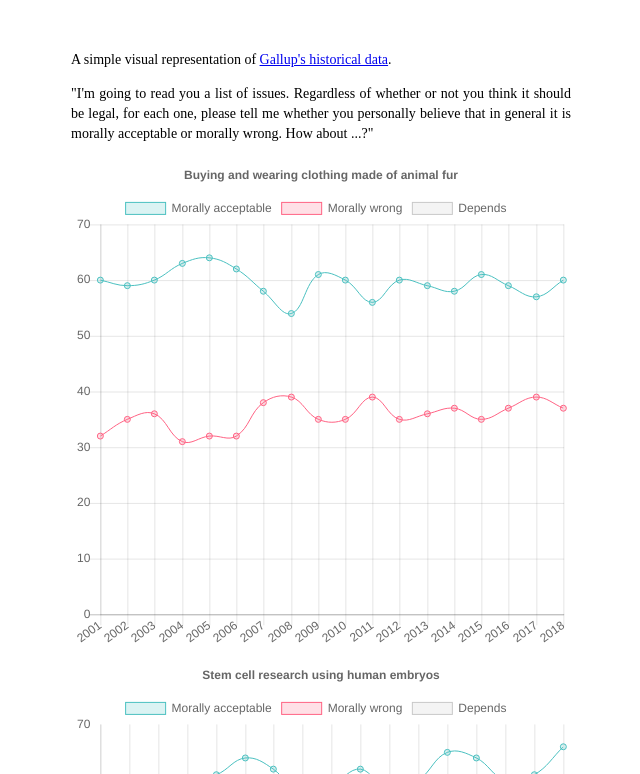
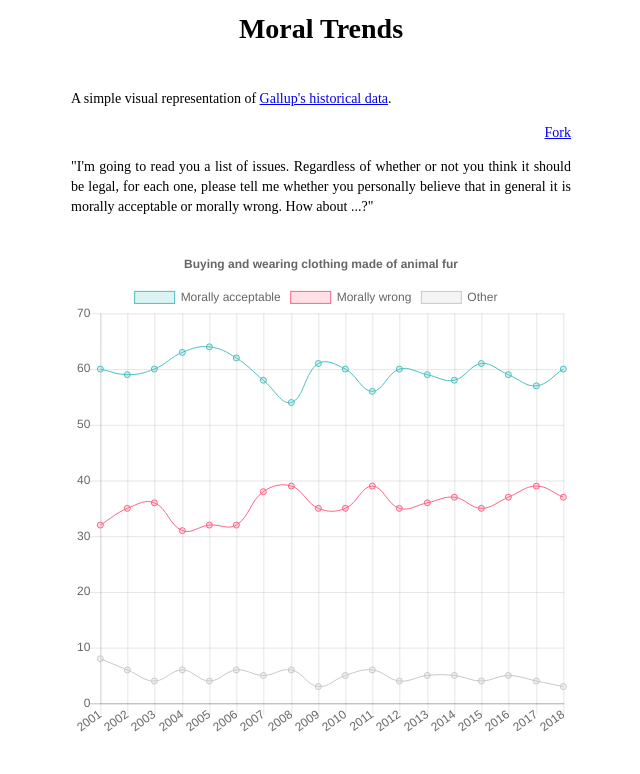
Before and after one commit to benji/moral-trends, a plain HTML site: page index.html in a window 1280 px wide. Shown: the top 774 px of the page, without its empty margins (319-959 px from the left). Drawn offline with Linux system fonts and the light colour scheme.

Commit message:
Merging no opinion and depends

```diff
--- a/index.html
+++ b/index.html
@@ -9,19 +9,19 @@
 </head>
 
 <body>
+  <h1>Moral Trends</h1>
   <div id="container">
     <p>A simple visual representation of
       <a href="https://news.gallup.com/poll/1681/moral-issues.aspx">Gallup's historical data</a>.
+    </p>
+    <p id="fork-p">
+      <a class="github-button" href="https://github.com/benji/moral-trends/fork" aria-label="Fork me on GitHub">Fork</a>
     </p>
     <p style="text-align:justify">
       "I'm going to read you a list of issues. Regardless of whether or not you think it should be legal, for each one, please
       tell me whether you personally believe that in general it is morally acceptable or morally wrong. How about ...?"
     </p>
     <div id="charts"></div>
-
-    <p>
-      <a class="github-button" href="https://github.com/benji/moral-trends/fork" aria-label="Fork me on GitHub">Fork</a>
-    </p>
   </div>
   <script>
     function renderChart(canvasId, title, stats) {
@@ -54,8 +54,8 @@
             borderWidth: 1,
 						fill: false
           }, {
-            label: 'Depends',
-            data: stats.depends,
+            label: 'Other',
+            data: stats.other,
             backgroundColor: [
               'rgba(200, 200, 200, 0.2)'
             ],
--- a/style.css
+++ b/style.css
@@ -4,15 +4,11 @@ body {
   line-height: 20px
 }
 body, input { font-size:14px; }
+h1 { text-align:center; }
 span.partydef { display: block; margin: 5px 0; }
 #container {
   width:500px;
   margin: 50px auto;
 }
-
-#dunbar-graph {
-  margin: 20px auto;
-  width:500px;
-  height: 500px;
-  font-size:12px;
-}
+#fork-p { text-align:right; }
+canvas { margin:30px 0 20px 0; }
```
